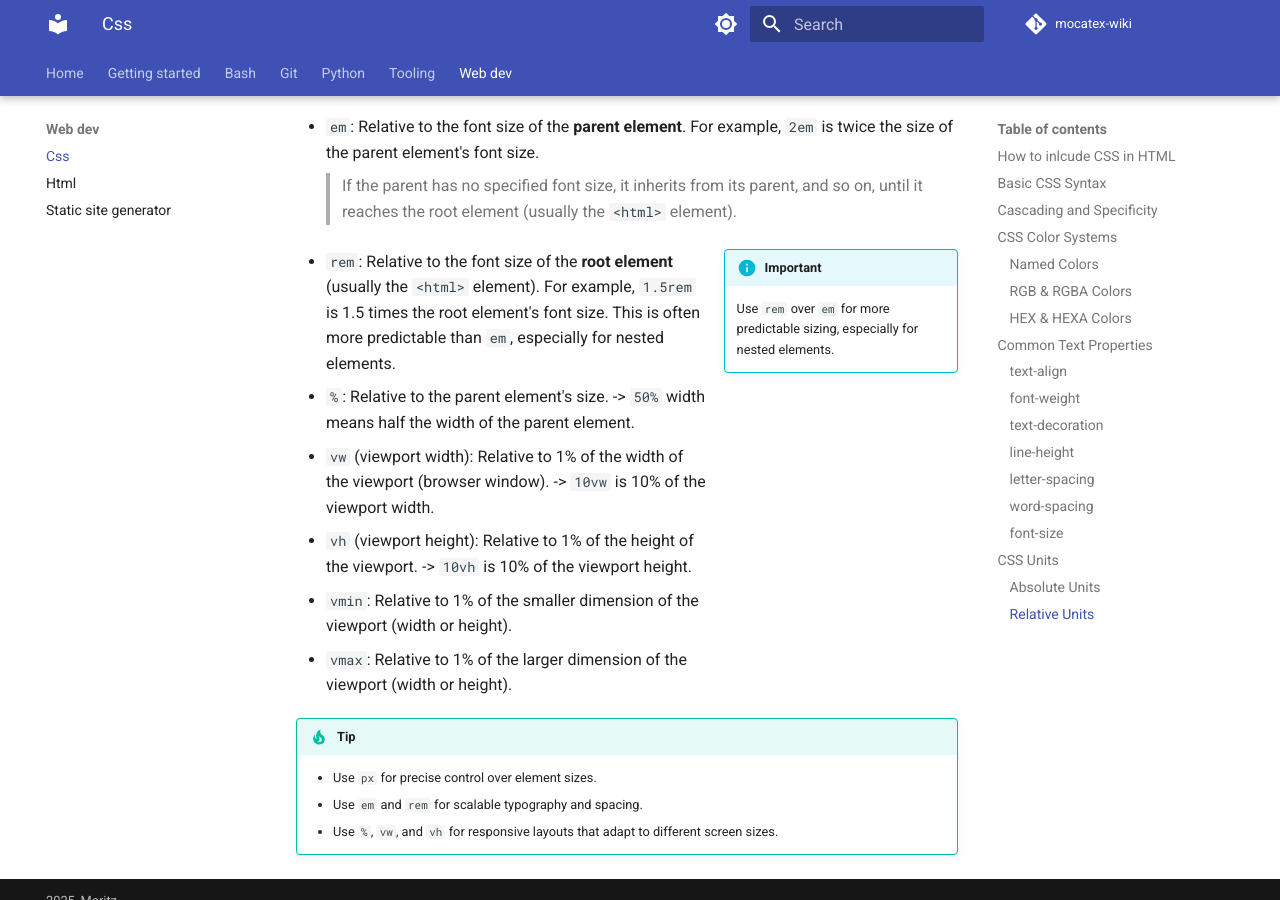
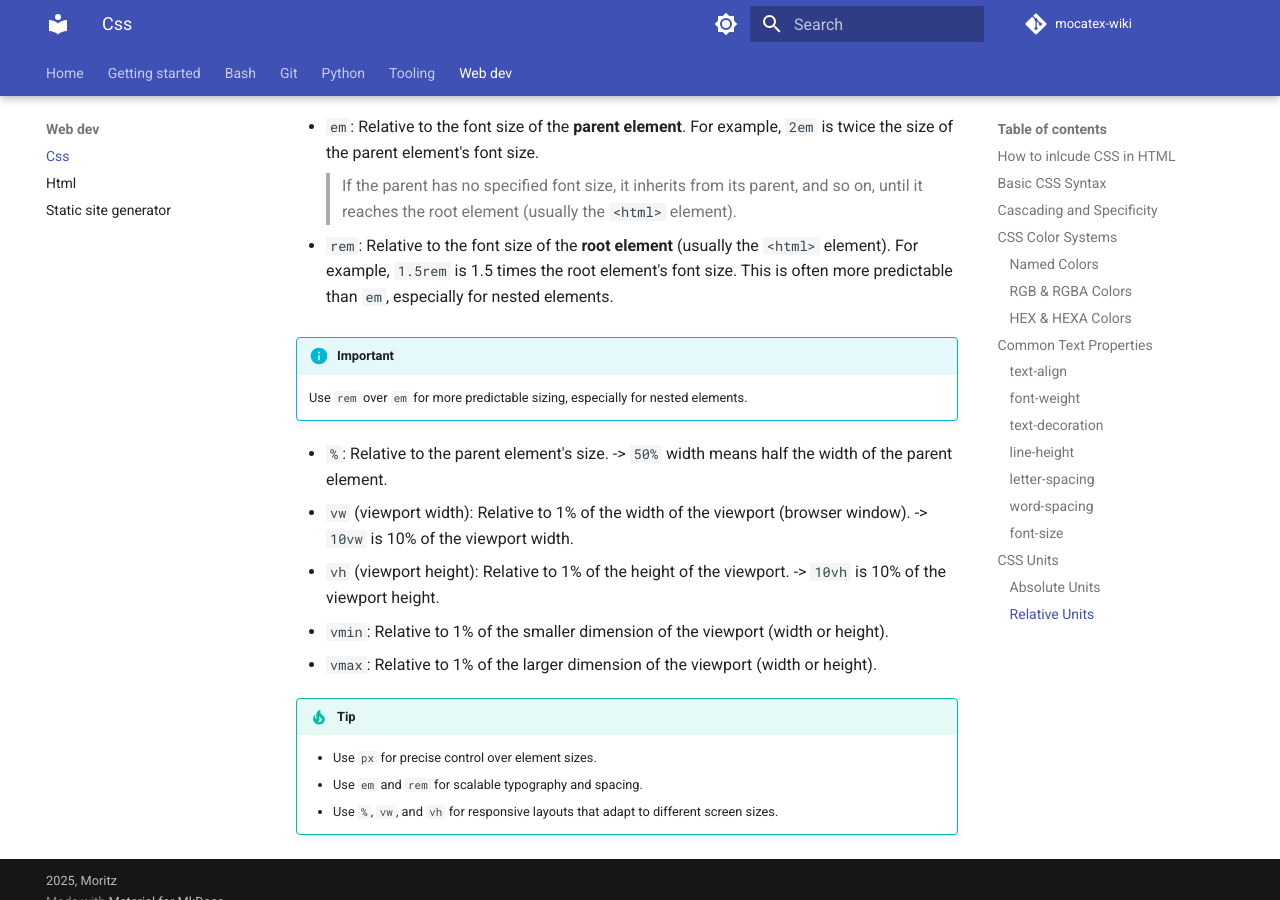
Before and after one commit to mocatex/mocatex-wiki, an MkDocs documentation site: the page built from docs/web-dev/css/index.md, in a window 1280 px wide and 900 px high, scrolled down 5093 px. Built offline with MkDocs 1.6.1 and Material for MkDocs 9.7.7, drawn with Linux system fonts in a browser that asks for light colours; emoji names are drawn with the system emoji font; comment, search, counter and statistics services are not loaded; part of the change alters nothing that is shown.

```diff
--- a/docs/web-dev/css/index.md
+++ b/docs/web-dev/css/index.md
@@ -223,11 +223,11 @@ Relative units are based on other measurements, such as the size of the parent e
 
     >If the parent has no specified font size, it inherits from its parent, and so on, until it reaches the root element (usually the `<html>` element).
 
-!!! info inline end "Important"
+- `rem`: Relative to the font size of the **root element** (usually the `<html>` element). For example, `1.5rem` is 1.5 times the root element's font size.
+This is often more predictable than `em`, especially for nested elements.
+!!! info "Important"
     Use `rem` over `em` for more predictable sizing, especially for nested elements.
 
-- `rem`: Relative to the font size of the **root element** (usually the `<html>` element). For example, `1.5rem` is 1.5 times the root element's font size.
-This is often more predictable than `em`, especially for nested elements.
 - `%`: Relative to the parent element's size. -> `50%` width means half the width of the parent element.
 - `vw` (viewport width): Relative to 1% of the width of the viewport (browser window). -> `10vw` is 10% of the viewport width.
 - `vh` (viewport height): Relative to 1% of the height of the viewport. -> `10vh` is 10% of the viewport height.
```
